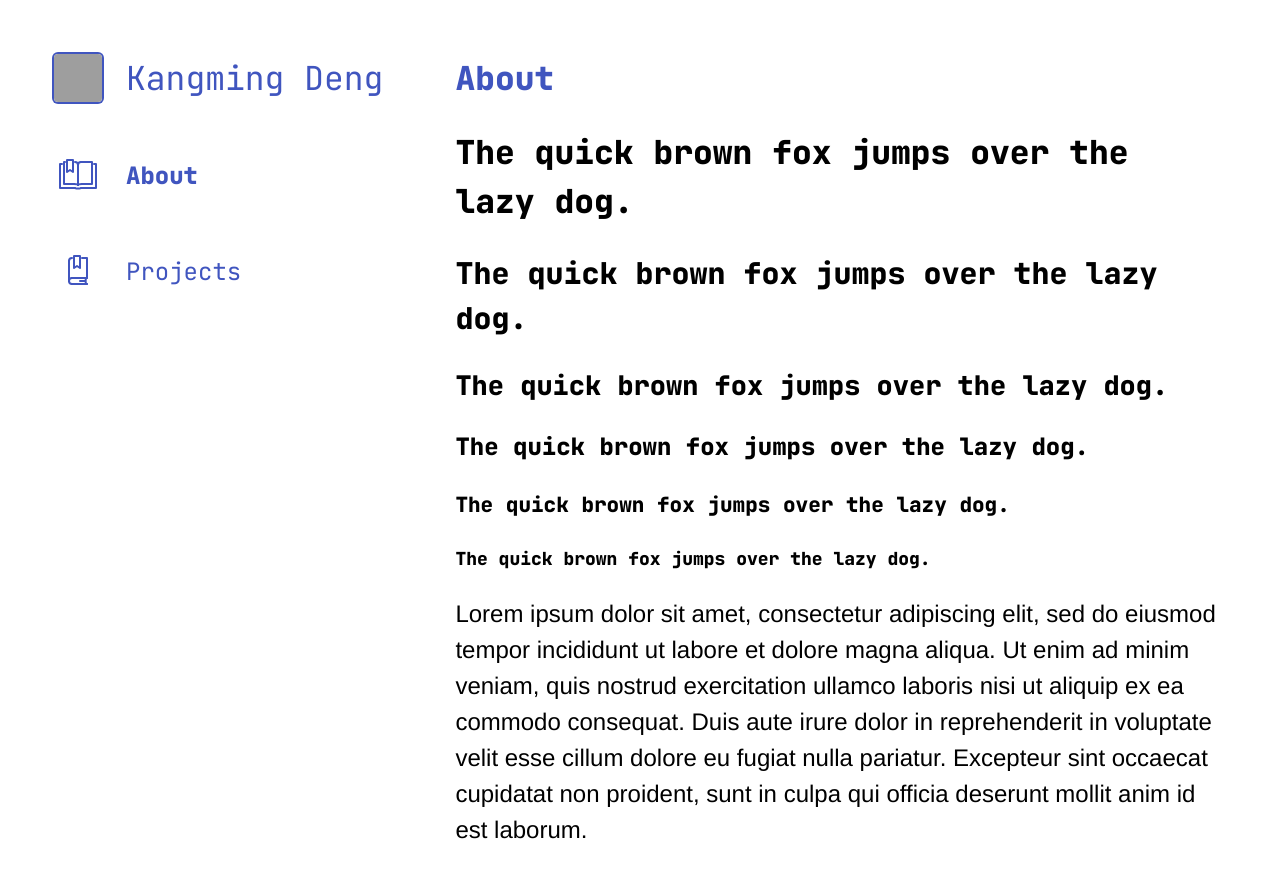
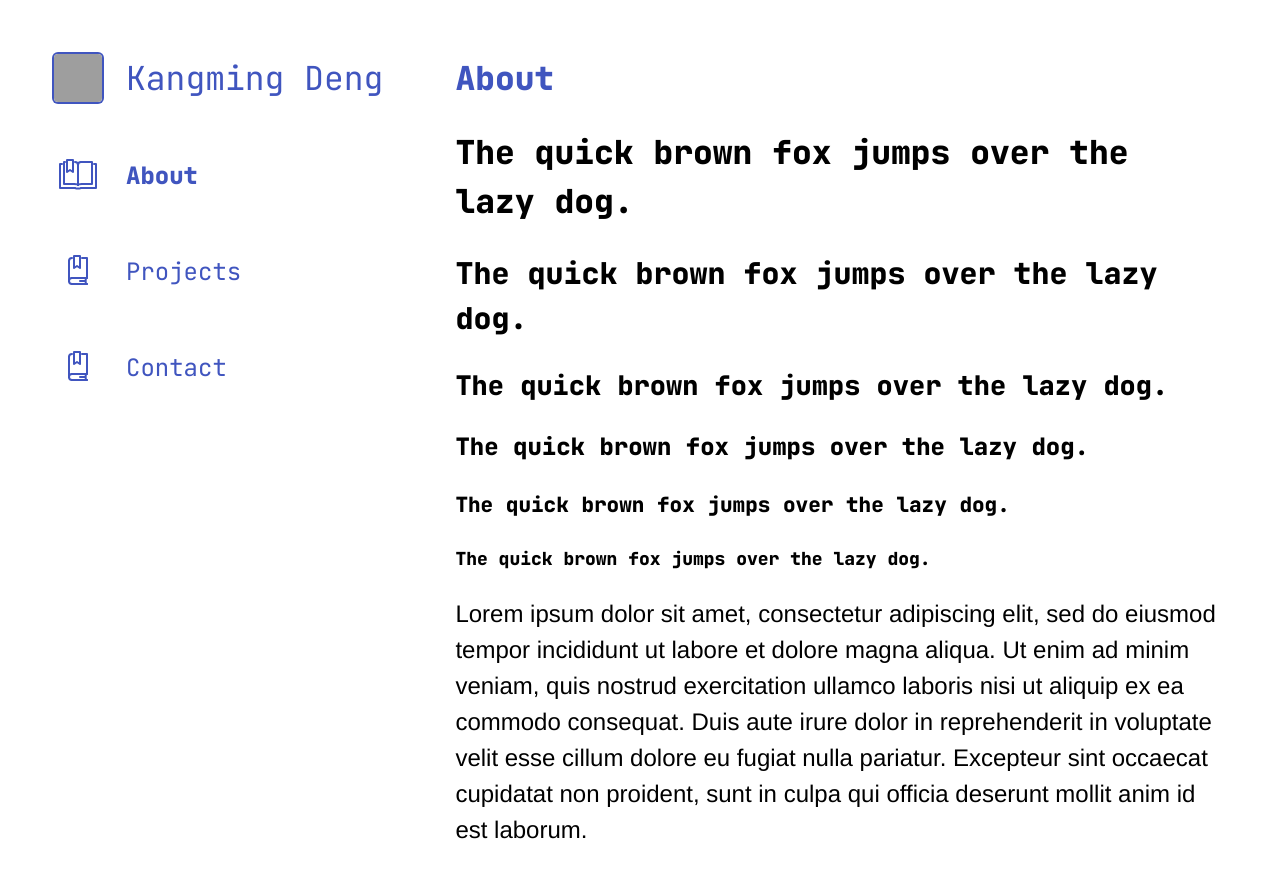
Before and after one commit to Kamide/kamide.github.io, a Jekyll site: the page built from index.md, in a window 1280 px wide and 926 px high. Shown: the top 878 px of the window. Built offline with Jekyll 4.4.1, drawn with Linux system fonts in a browser that asks for light colours; grey boxes are pictures that could not be loaded.

Commit message:
Add contact page

```diff
--- a/_data/header_links.yaml
+++ b/_data/header_links.yaml
@@ -3,3 +3,6 @@
 
 - text: Projects
   destination: /projects.html
+
+- text: Contact
+  destination: /contact.html
--- a/_includes/site/header.html
+++ b/_includes/site/header.html
@@ -1,9 +1,9 @@
-<header class="top-level">
-    <h1 class="top-level heading link">
+<header class="top-level navigation">
+    <h1 class="heading link">
         <a href="https://github.com/{{ site.github_username }}" target="_blank" title="GitHub Profile">{{ site.title }}</a>
     </h1>
     <nav>
-        <ul class="navigation">
+        <ul class="list">
             {% for link in site.data.header_links %}
                 <li class="
                     {% if page.url == link.destination  %}
--- a/_layouts/default.html
+++ b/_layouts/default.html
@@ -15,7 +15,7 @@
     <div class="viewport">
         {% include site/header.html %}
         <main class="top-level">
-            <h2 class="top-level heading">{{ page.title }}</h2>
+            <h2 class="heading">{{ page.title }}</h2>
             <div class="content">{{ content }}</div>
         </main>
     </div>
--- a/assets/css/style.scss
+++ b/assets/css/style.scss
@@ -70,6 +70,13 @@
     padding: $unit-spacing;
 }
 
+@mixin block-link {
+    color: inherit;
+    display: block;
+    padding: $unit-spacing;
+    text-decoration: none;
+}
+
 @mixin square($length) {
     height: $length;
     width: $length;
@@ -126,7 +133,7 @@
 body {
     @include zero-spacing;
     background-color: $text-background-color;
-    color: $display-color;
+    color: $text-color;
     font-family: $text-font;
     line-height: 1.5;
 }
@@ -150,12 +157,22 @@
     }
 }
 
-header.top-level {
+.heading {
+    @include zero-spacing;
+    @include heading(1);
+    color: $display-color;
+}
+
+.navigation {
+    color: $display-color;
     font-family: $display-font;
+
+    &.top-level {
         position: sticky;
         top: 1.25 * $unit-spacing;
+    }
 
-    .navigation {
+    .list {
         @include zero-spacing-list;
     }
 
@@ -186,21 +203,13 @@
         }
 
         a {
-            color: inherit;
-            display: block;
-            padding: $unit-spacing;
-            text-decoration: none;
+            @include block-link;
         }
     }
 }
 
 main.top-level {
     flex: 1;
-}
-
-.heading.top-level {
-    @include zero-spacing;
-    @include heading(1);
 }
 
 .content {
@@ -211,6 +220,19 @@
     a {
         color: $link-color;
         font-weight: bold;
+    }
+
+    .navigation {
+        margin-left: -$unit-spacing;
+        margin-right: -$unit-spacing;
+
+        a {
+            font-weight: normal;
+
+            &:hover {
+                font-weight: bold;
+            }
+        }
     }
 
     @for $level from 1 through 6 {
@@ -304,6 +326,10 @@
     }
 }
 
+.contact.navigation .link a {
+    @include icon(url('../icons/chat.svg'), 6, 0.25s);
+}
+
 @media screen and
     (min-width: map-get(map-get($media, 'tablet'), 'viewport-breakpoint')) and
     (max-width: map-get(map-get($media, 'desktop'), 'viewport-breakpoint') - 1) {
@@ -325,8 +351,10 @@
         }
     }
 
-    header.top-level {
+    .navigation {
+        &.top-level {
             top: 0.5 * $unit-spacing;
+        }
 
         .link:not(.heading) a {
             padding-bottom: 0.75 * $unit-spacing;
@@ -360,12 +388,14 @@
         }
     }
 
-    header.top-level {
+    .navigation {
+        &.top-level {
             background-color: $text-background-color;
             border-bottom: $unit-border;
             padding: (1.25 * $unit-spacing) 0;
             position: relative;
             top: 0;
+        }
 
         .heading {
             font-size: 1em;
```
Also changed, not shown: pages/contact.html (added, +12 -0 lines), _includes/icons/chat.svg (added), assets/icons/chat.svg (added). Lines whose indentation alone changed are shown as unchanged.
